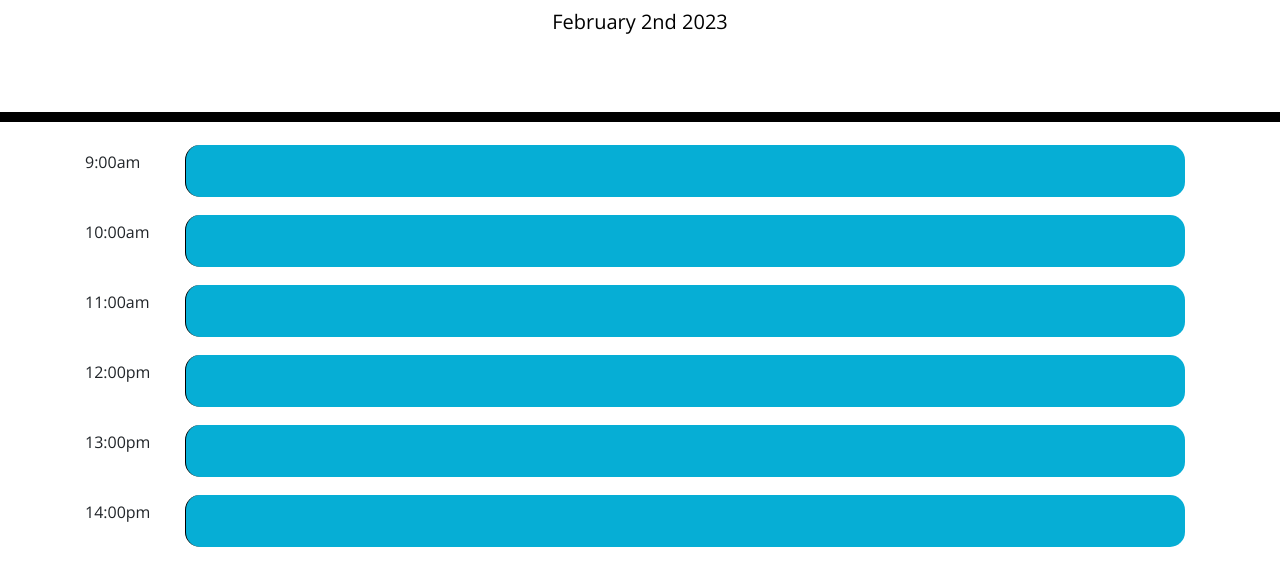
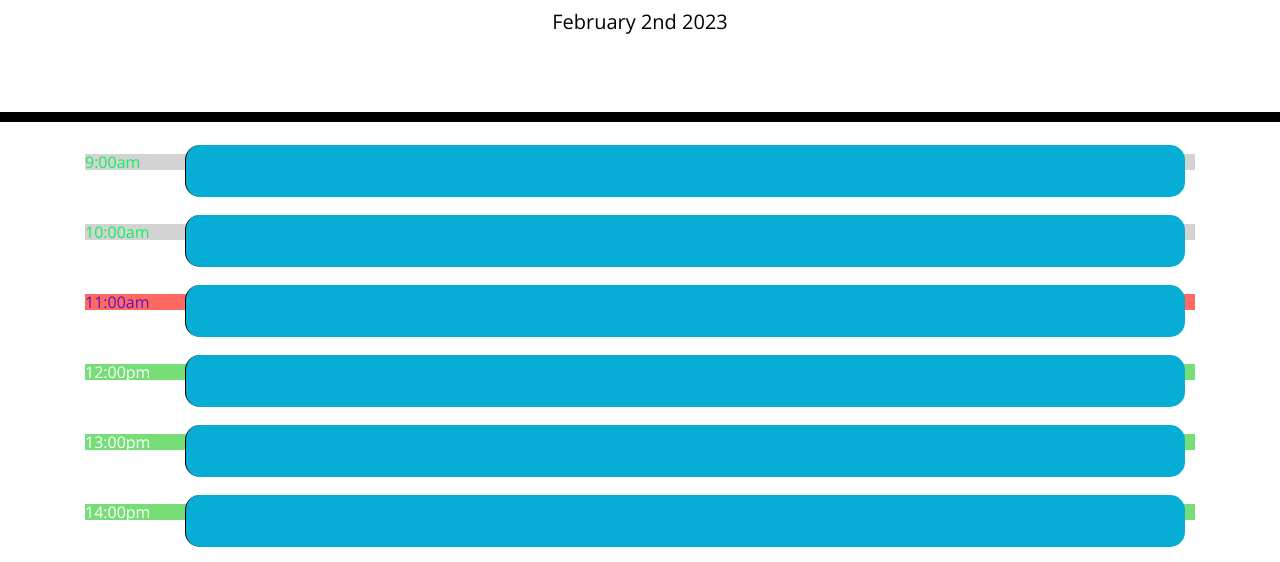
Before and after one commit to ExxtremeBattler/planner-app, a plain HTML site: page index.html in a window 1280 px wide. Shown: the part 182-744 px from the top of the page. Drawn offline with nearby package versions, Linux system fonts and the light colour scheme.

Commit message:
changed to for loop for time logic

```diff
--- a/script.js
+++ b/script.js
@@ -13,8 +13,11 @@ currentDay.append(getCurrentDay())
 console.log(currentHour);
 console.log(timeblockArr[0].getAttribute('id'))
 
-timeblockArr.forEach(element => {
-    var timeblockHour = element.getAttribute('id')
+for (let index = 0; index < timeblockArr.length; index++) {
+
+    var element = timeblockArr[index]
+
+    var timeblockHour = timeblockArr[index].getAttribute('id')
 
     if (timeblockHour < currentHour) {
         element.classList.remove('present')
@@ -32,5 +35,6 @@ timeblockArr.forEach(element => {
         element.classList.remove('past')
     }
 
-});
+}
+
 })
--- a/style.css
+++ b/style.css
@@ -50,12 +50,12 @@ textarea {
 
 .past {
   background-color: #d3d3d3;
-  color: white;
+  color: rgb(17, 239, 95);
 }
 
 .present {
   background-color: #ff6961;
-  color: white;
+  color: rgb(86, 22, 207);
 }
 
 .future {
```
